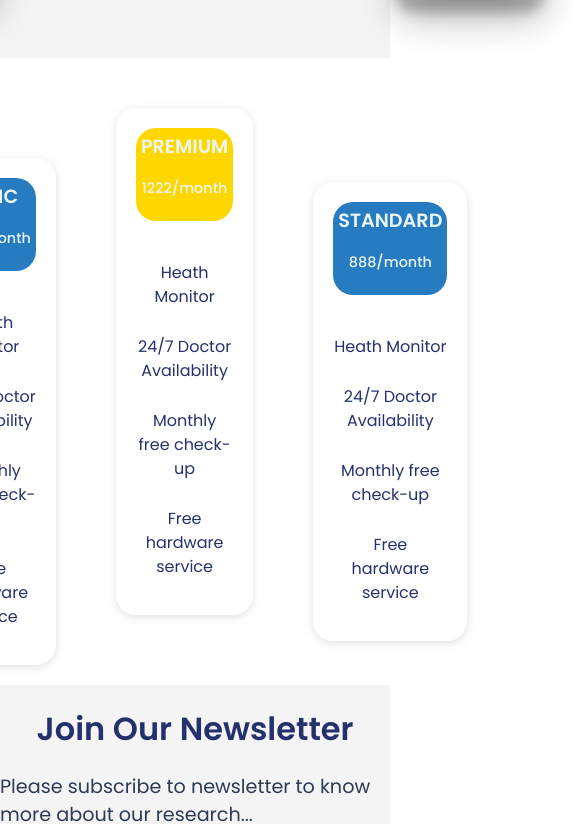
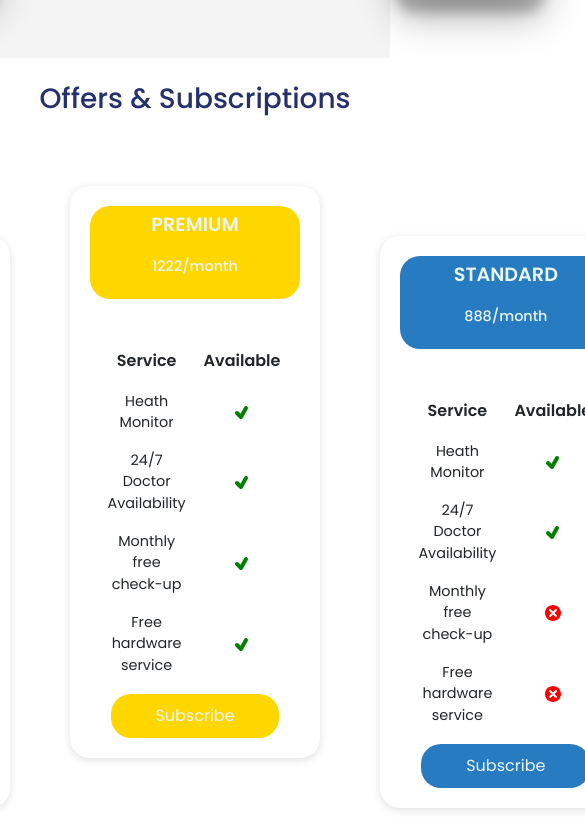
Before and after one commit to SatyaGanesh399/nirvesh_enterprises_version_2.1, a React (Create React App) app: page / in a window 390 px wide. Shown: the part 4006-4830 px from the top of the page, 585 px wide, since content can reach past the window. Built offline with nearby package versions, Linux system fonts and the light colour scheme.

Commit message:
mobile subscriptions component is completed

```diff
--- a/src/Components/MobileSubsciptionsComp/Data.js
+++ b/src/Components/MobileSubsciptionsComp/Data.js
@@ -46,6 +46,7 @@ const subscriptionData =[
         title : 'BASIC',
         cost: '666/month',
         advantages : ["Heath Monitor", "24/7 Doctor Availability", "Monthly free check-up", "Free hardware service"],
+        accesable : [1, 0, 0, 0]
     },
     {
         id:'3',
@@ -53,6 +54,7 @@ const subscriptionData =[
         cost: '1222/month',
         description : 'Basic plan includes',
         advantages : ["Heath Monitor", "24/7 Doctor Availability", "Monthly free check-up", "Free hardware service"],
+        accesable : [1, 1, 1, 1]
     },
     {
         id:'2',
@@ -60,6 +62,7 @@ const subscriptionData =[
         cost: '888/month',
         description : ' plan includes',
         advantages : ["Heath Monitor", "24/7 Doctor Availability", "Monthly free check-up", "Free hardware service"],
+        accesable : [1, 1, 0, 0]
     },
 
 ]
--- a/src/Components/MobileSubsciptionsComp/MobileSubscription.css
+++ b/src/Components/MobileSubsciptionsComp/MobileSubscription.css
@@ -44,6 +44,13 @@
   max-width: 300px;
   margin: 20px;
 }
+.subscription-maintitle{
+    font-size: 28px;
+    font-weight: 500;
+    color : var(--navy);
+    text-align: center;
+    padding-top : 20px;
+}
 .mobile-subscription-benefits{
     display: flex;
     align-items: center;
@@ -56,7 +63,12 @@
     text-align: center;
     padding : 20px;
     margin : 20px;
-    border-radius: 20px;;
+    border-radius: 20px;
+    transition: 0.3s linear;
+}
+.subscription-card-container:hover{
+    box-shadow: rgba(0, 0, 0, 0.36) 0px 22px 70px 4px;
+    padding: 25px;
 }
 .subscription-benefits{
     color : var(--navy);
@@ -65,7 +77,11 @@
 .subscription-title {
     font-size: 1.2rem;
     font-weight: 600;
-    color : var(--primary)
+    color : var(--primary);
+    transition: 0.3s linear;
+}
+.subscription-card-container:hover .subscription-title{
+    font-size: 1.4rem;
 }
 .subscription-cost {
     font-size: 0.9rem;
@@ -75,4 +91,23 @@
 .subscription-title-header{
     border-radius: 20px;
     padding : 5px;
+    transition: 0.3s linear;
 }
+.subscription-card-container:hover .subscription-title-header{
+    padding : 10px;
+}
+table{
+    margin: 10px;
+}
+
+  th {
+    border-bottom: 2px solid lightgray;
+    padding: 10px;
+    font-weight: 600;
+  }
+
+  td {
+    text-align: center;
+    font-size : 0.9rem;
+    padding: 8px;;
+  }
--- a/src/Components/MobileSubsciptionsComp/MobileSubscription.js
+++ b/src/Components/MobileSubsciptionsComp/MobileSubscription.js
@@ -1,10 +1,14 @@
 import React from "react";
 import { BsClipboardData } from "react-icons/bs";
+import {TiTick} from 'react-icons/ti';
+import {TiDelete} from 'react-icons/ti';
 import "./MobileSubscription.css";
 import { leftData, rightData, subscriptionData } from "./Data";
 import AppTitle from "../../ReusableComponents/AppTitle";
 import iphone from "../../Assets/iphone.png";
 import colors from "../../DefaultColors";
+import AppButtonRound from "../../ReusableComponents/AppButtonRound";
+import { green, grey } from "@mui/material/colors";
 
 const benefitCard = (item) => {
   return (
@@ -26,23 +30,56 @@ const benefitCard = (item) => {
 const subscriptionCard = (item) => {
   return (
     <div
-    style={{
+      style={{
+        marginTop: item.id === "3" ? "0" : "100px",
+      }}
+      className="subscription-card-container"
+    >
+      <div
+        style={{
+          backgroundColor:
+            item.id === "3"
+              ? "#FFD700"
+              : item.id === "1"
+              ? "grey"
+              : colors.blue,
+        }}
+        className="subscription-title-header"
+      >
+        <p className="subscription-title">{item.title}</p>
+        <p className="subscription-cost">{item.cost}</p>
+      </div>
+      <div style={{ paddingTop: "30px" }}>
+        <table>
+            <tr>
+            <th>Service</th>
+            <th>Available</th>
+            </tr>
+            {item.advantages.map((listItem, index) =>
+            <tr>
+                <td>{listItem}</td>
+                <td>{item.accesable[index] === 1 ? <TiTick size={24} color='green' /> : <TiDelete size={24} color='red' />}</td>
+            </tr>)}
 
-        marginTop : item.id==='3' ? '0' :  '100px',
-        }} className="subscription-card-container">
-      <div
-      style={{backgroundColor : item.id==='3' ? '#FFD700' :  colors.blue}}
-      className="subscription-title-header">
-      <p
-      className="subscription-title"
-      >{item.title}</p>
-      <p className="subscription-cost">{item.cost}</p>
+            </table>
+        {item.id === "2" && <AppButtonRound text="Subscribe" width="80%" />}
+        {item.id === "3" && (
+          <AppButtonRound
+            text="Subscribe"
+            width="80%"
+            bgColor="#FFD700"
+            border="#FFD700"
+          />
+        )}
+        {item.id === "1" && (
+          <AppButtonRound
+            text="Subscribe"
+            width="80%"
+            bgColor='grey'
+            border='grey'
+          />
+        )}
       </div>
-      <div style={{paddingTop : '30px'}}>
-      {item.advantages.map((item) => (
-          <p className="subscription-benefits">{item}</p>
-          ))}
-          </div>
     </div>
   );
 };
@@ -63,6 +100,7 @@ function MobileSubscription() {
           </div>
         </div>
       </div>
+      <p className="subscription-maintitle">Offers & Subscriptions</p>
       <div className="mobile-subscription-benefits">
         {subscriptionData.map((item) => subscriptionCard(item))}
       </div>
--- /dev/null
+++ b/src/ReusableComponents/AppButtonRound.js
@@ -0,0 +1,22 @@
+import React, { useState } from 'react'
+import './index.css'
+import colors from '../DefaultColors'
+
+function AppButtonRound({text, bgColor, border, width}) {
+    const [toggle, setToggle] = useState(false);
+
+    const toggleClasses = () =>{
+        setToggle(!toggle);
+    }
+  return (
+    <button className="app-button-round"
+    onMouseEnter={toggleClasses}
+    onMouseLeave={toggleClasses}
+     style={{backgroundColor : !toggle ? bgColor : 'transparent',
+        borderColor: border,
+        color : toggle && border,
+        width : width}}>{text}</button>
+  )
+}
+
+export default AppButtonRound;
--- a/src/ReusableComponents/index.css
+++ b/src/ReusableComponents/index.css
@@ -13,6 +13,22 @@
   border :2px solid var(--blue);
   color : var(--blue);
   font-weight : bold;
+}
+.app-button-round{
+  padding : 10px;
+  border-radius: 20px;
+  border: 0;
+  outline: 0;
+  background-color: var(--blue);
+  color : var(--primary);
+  transition: 0.2s ease-in-out;
+}
+.app-button-round:hover{
+outline : var(--blue);
+background-color: transparent;
+border :2px solid var(--blue);
+color : var(--blue);
+font-weight : bold;
 }
 .container-header {
   font-size: 2rem;
```
